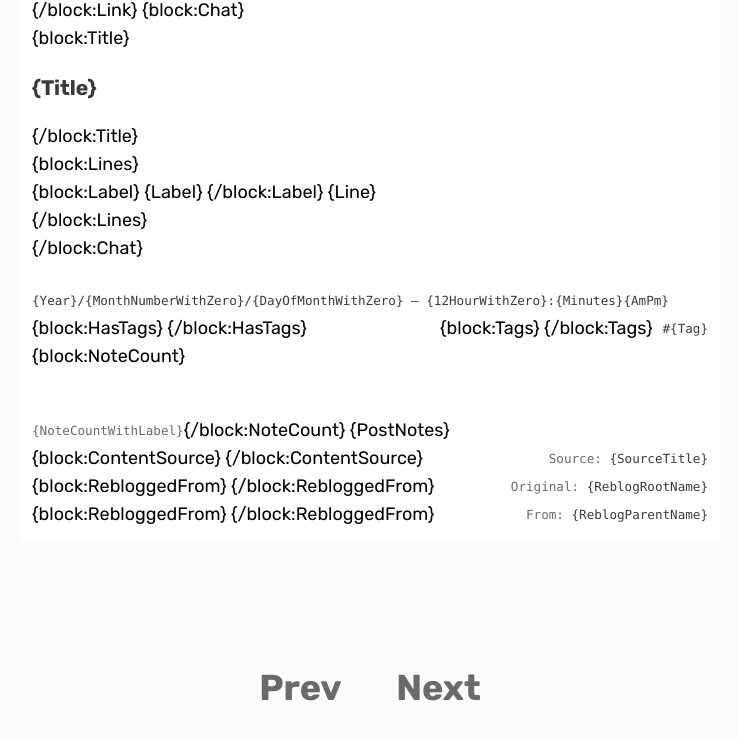
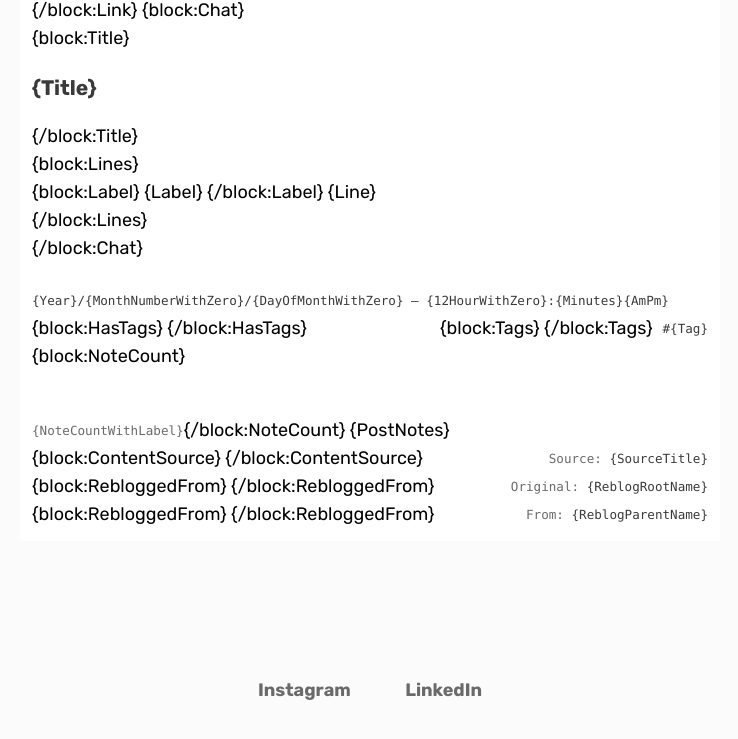
Before and after one commit to taetae7/taetae7.github.io, a plain HTML site: page index.html in a window 1280 px wide. Shown: the part 957-1696 px from the top of the page, without its empty margins (270-1008 px from the left). Drawn offline with Linux system fonts and the light colour scheme.

Commit message:
Update index.html

```diff
--- a/index.html
+++ b/index.html
@@ -423,11 +423,11 @@
 		<div id="footer">
 			<div class="center foot">
         		 <span id="prevpage" class="nextprev">
-                <a href="{PreviousPage}" class="greyhover" style="font-size:2em;">Prev</a>
+                <a href="{PreviousPage}" class="greyhover" style="font-size:1em;">Instagram</a>
             </span>
 
             <span class="nextprev">
-                <a href="{NextPage}" class="greyhover" style="font-size:2em;">Next</a>
+                <a href="{NextPage}" class="greyhover" style="font-size:1em;">LinkedIn</a>
             </span>
         	</div>
 		</div>
```
